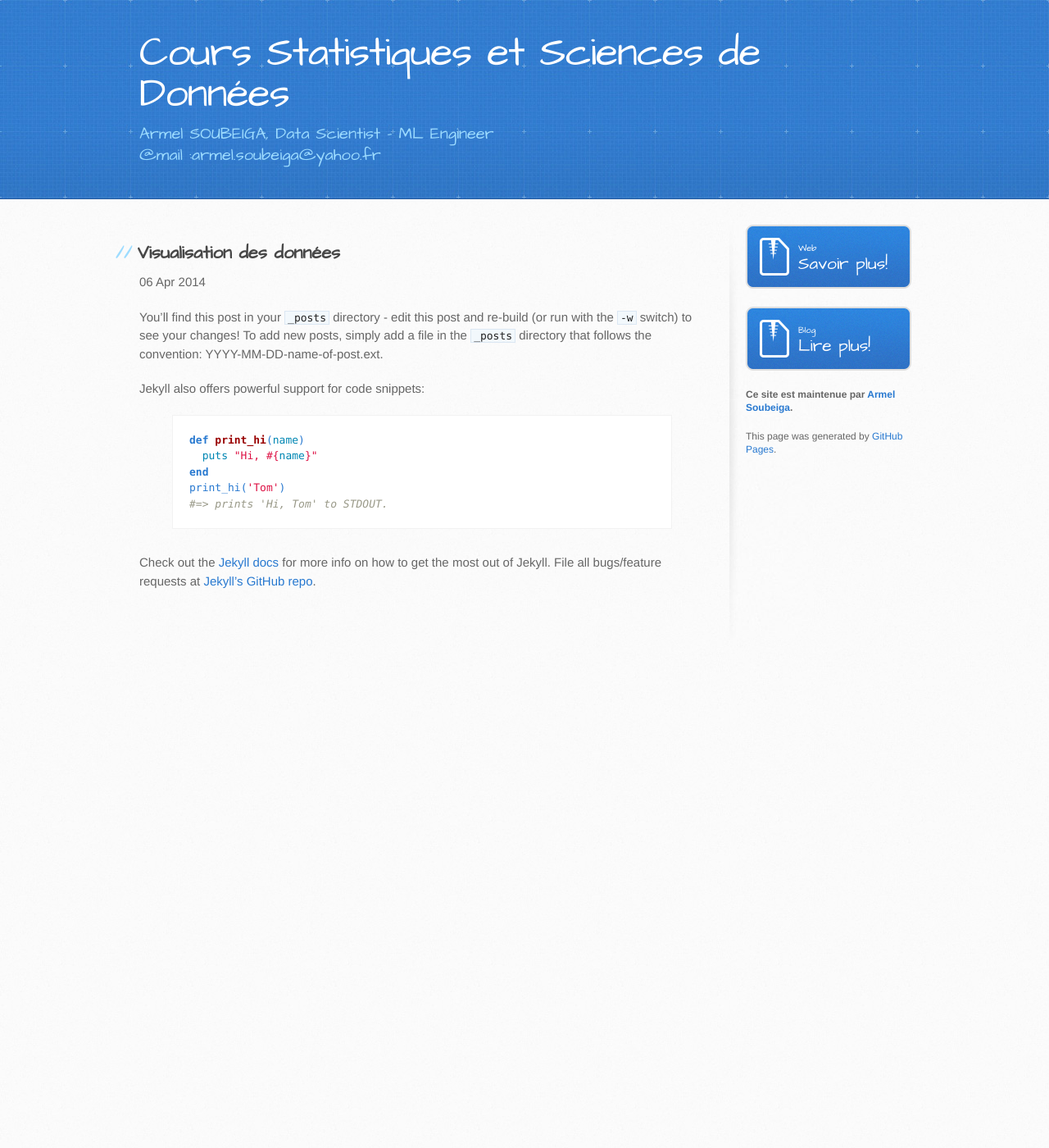
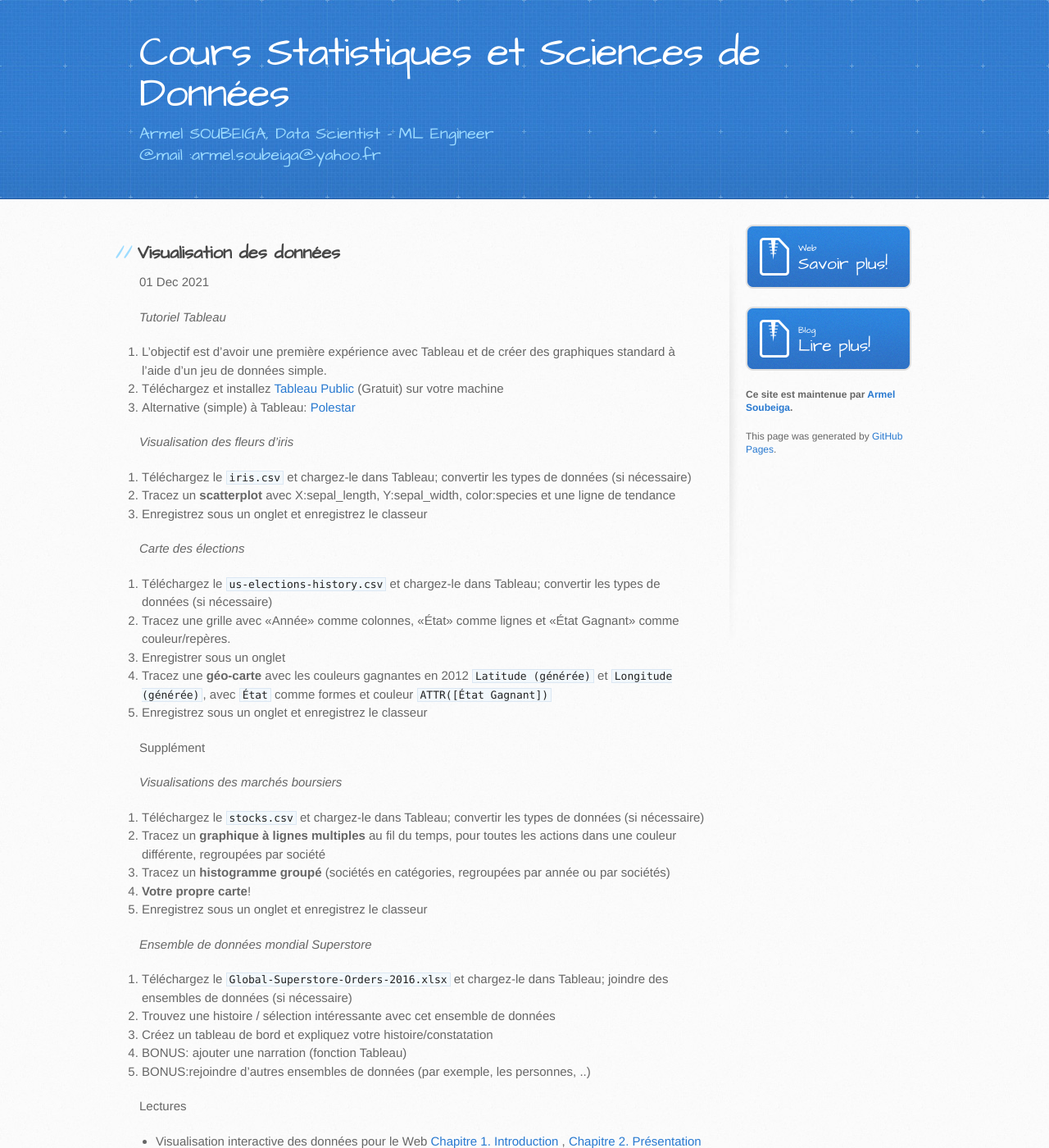
Before and after one commit to armelsoubeiga/Cours, a Jekyll site: the page built from dataviz/_posts/2021-12-11-Visualisation-des-données.md, in a window 1280 px wide and 1400 px high. Shown: the whole window at 82% size. Built offline with Jekyll 4.4.1, drawn with Linux system fonts in a browser that asks for light colours; some of the changed text lies outside the part shown.

Commit message:
Add files via upload

```diff
--- a/dataviz/_posts/2021-12-11-Visualisation-des-données.md
+++ b/dataviz/_posts/2021-12-11-Visualisation-des-données.md
@@ -1,24 +1,56 @@
 ---
 layout: post
 title:  "Visualisation des données"
-date:   2014-04-06 15:40:56
-categories: jekyll update
+date:   12/2021
 ---
 
-You'll find this post in your `_posts` directory - edit this post and re-build (or run with the `-w` switch) to see your changes!
-To add new posts, simply add a file in the `_posts` directory that follows the convention: YYYY-MM-DD-name-of-post.ext.
+*Tutoriel Tableau*
 
-Jekyll also offers powerful support for code snippets:
+1. L'objectif est d'avoir une première expérience avec Tableau et de créer des graphiques standard à l'aide d'un jeu de données simple.
+2. Téléchargez et installez [Tableau Public](https://public.tableau.com/) (Gratuit) sur votre machine
+3. Alternative (simple) à Tableau: [Polestar](http://vega.github.io/polestar/)
 
-{% highlight ruby %}
-def print_hi(name)
-  puts "Hi, #{name}"
-end
-print_hi('Tom')
-#=> prints 'Hi, Tom' to STDOUT.
-{% endhighlight %}
+*Visualisation des fleurs d'iris*
 
-Check out the [Jekyll docs][jekyll] for more info on how to get the most out of Jekyll. File all bugs/feature requests at [Jekyll's GitHub repo][jekyll-gh].
+1. Téléchargez le [`iris.csv`](data/iris.csv) et chargez-le dans Tableau; convertir les types de données (si nécessaire)
+2. Tracez un **scatterplot** avec X:sepal_length, Y:sepal_width, color:species et une ligne de tendance
+3. Enregistrez sous un onglet et enregistrez le classeur
 
-[jekyll-gh]: https://github.com/mojombo/jekyll
-[jekyll]:    http://jekyllrb.com
+*Carte des élections*
+
+1. Téléchargez le [`us-elections-history.csv`](data/us-elections-history.csv) et chargez-le dans Tableau; convertir les types de données (si nécessaire)
+2. Tracez une grille avec «Année» comme colonnes, «État» comme lignes et «État Gagnant» comme couleur/repères.
+3. Enregistrer sous un onglet
+4. Tracez une **géo-carte** avec les couleurs gagnantes en 2012 `Latitude (générée)` et `Longitude (générée)`, avec `État` comme formes et couleur `ATTR([État Gagnant])`
+5. Enregistrez sous un onglet et enregistrez le classeur
+
+Supplément
+
+*Visualisations des marchés boursiers*
+
+1. Téléchargez le [`stocks.csv`](data/stocks.csv) et chargez-le dans Tableau; convertir les types de données (si nécessaire)
+2. Tracez un **graphique à lignes multiples** au fil du temps, pour toutes les actions dans une couleur différente, regroupées par société
+3. Tracez un **histogramme groupé** (sociétés en catégories, regroupées par année ou par sociétés)
+4. **Votre propre carte**!
+5. Enregistrez sous un onglet et enregistrez le classeur
+
+*Ensemble de données mondial Superstore*
+
+1. Téléchargez le [`Global-Superstore-Orders-2016.xlsx`](data/Global-Superstore-Orders-2016.xlsx) et chargez-le dans Tableau; joindre des ensembles de données (si nécessaire)
+2. Trouvez une histoire / sélection intéressante avec cet ensemble de données
+3. Créez un tableau de bord et expliquez votre histoire/constatation
+4. BONUS: ajouter une narration (fonction Tableau)
+5. BONUS:rejoindre d'autres ensembles de données (par exemple, les personnes, ..)
+
+Lectures
+
+* Visualisation interactive des données pour le Web [Chapitre 1. Introduction
+](https://web.archive.org/web/20160307043159/http://chimera.labs.oreilly.com/books/1230000000345/ch01.html), [Chapitre 2. Présentation de D3](https://web .archive.org/web/20160307043159/http://chimera.labs.oreilly.com/books/1230000000345/ch02.html) et [Chapitre 3. Principes fondamentaux de la technologie](https://web.archive.org/web/ 20160307043159/http://chimera.labs.oreilly.com/books/1230000000345/ch03.html)
+
+* Familiarisez-vous avec [JavaScript](https://learnxinyminutes.com/docs/javascript/)
+
+* [Regard de l'intérieur sur le navigateur Web moderne](https://developers.google.com/web/updates/2018/09/inside-browser-part1)
+
+* [Apprenez à inspecter l'arborescence DOM](https://developers.google.com/web/tools/chrome-devtools/inspect-styles/edit-dom)
+
+* Exemple de solution pour SuperStore ([exemple](https://data.world/tableauhelp/superstore-data-sets))
```
